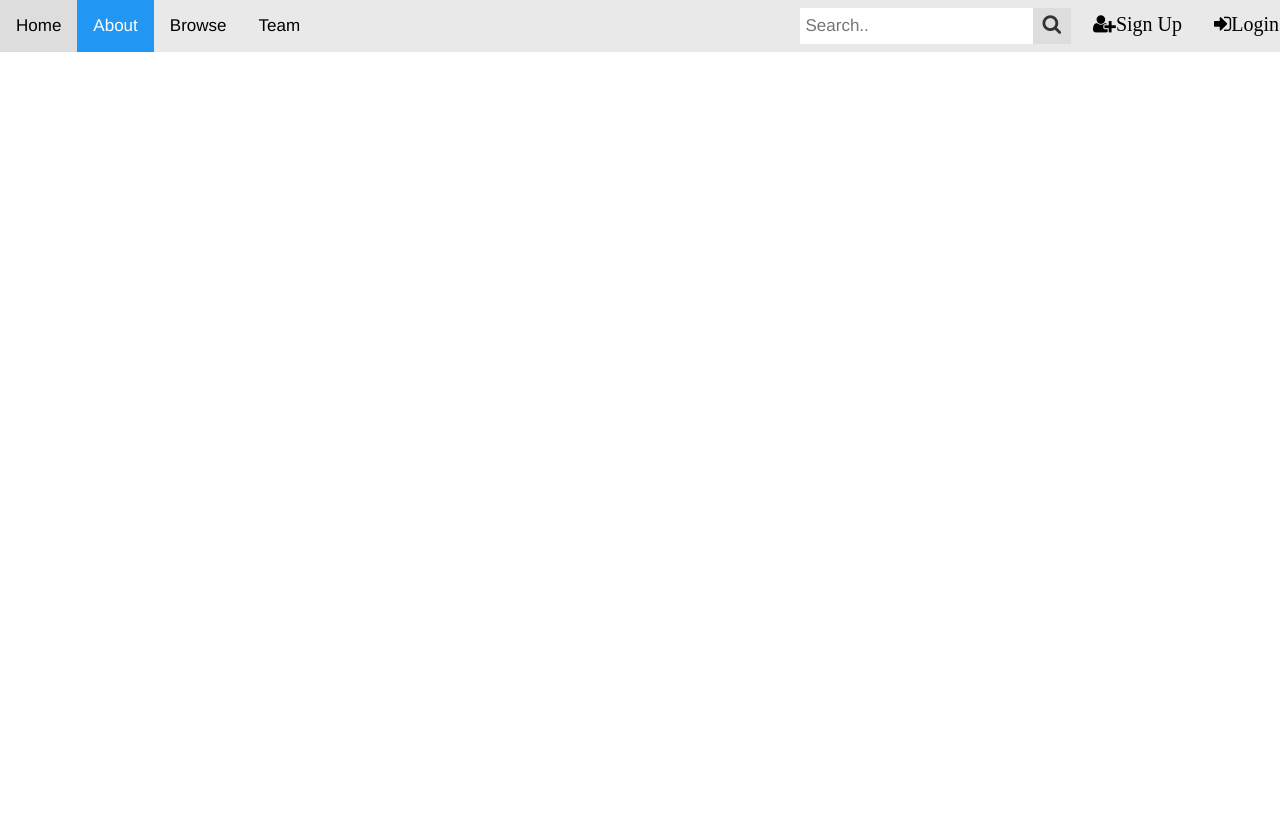
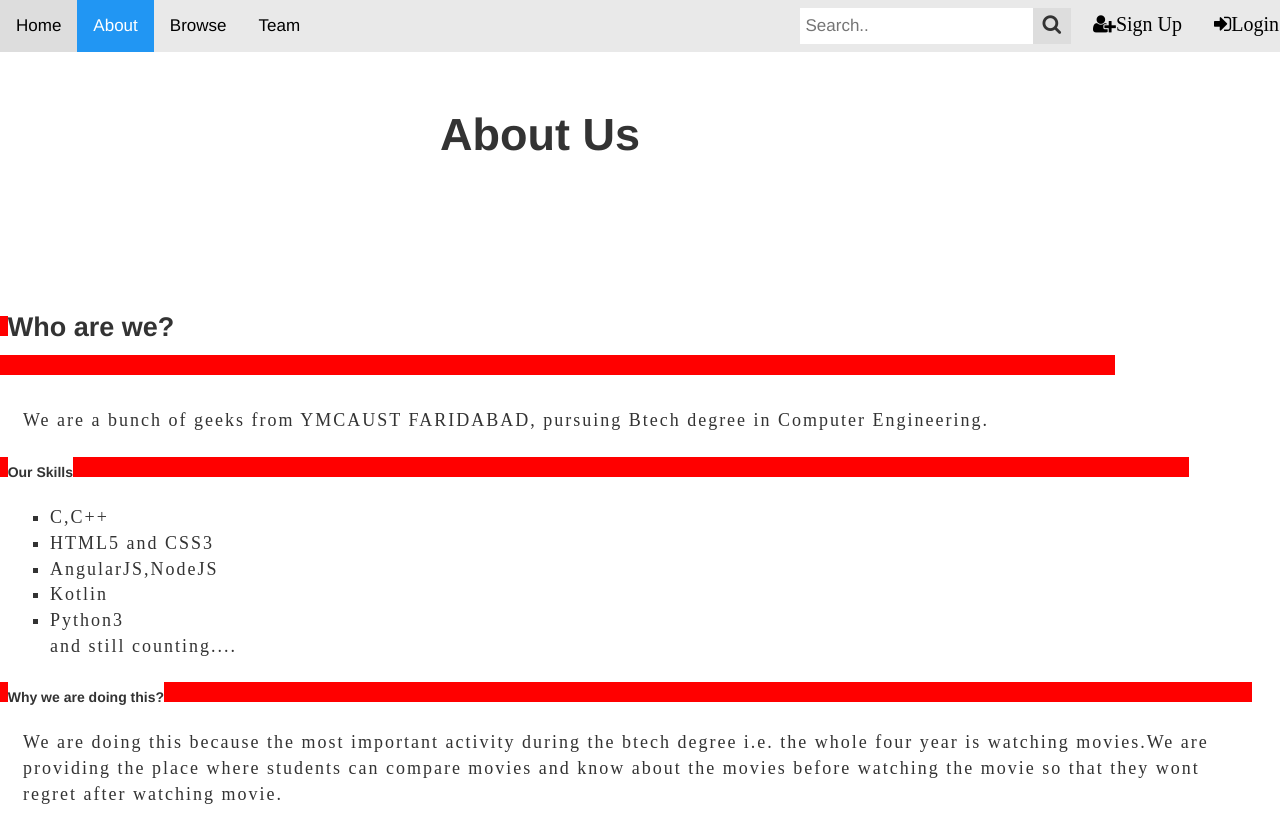
Before and after one commit to hack-throne/Movie-Frontend, a plain HTML site: page about.html in a window 1280 px wide. Before the commit the page ends 800 px from the top, so only its background shows below. Drawn offline with nearby package versions, Linux system fonts and the light colour scheme.

Commit message:
About Us page
not able to change 2 out of the 3 headings .
donno why...

```diff
--- a/about.html
+++ b/about.html
@@ -28,6 +28,30 @@
   </div>
 
 </div>
+<div class="about-us-heading">
+<strong>About Us</strong>
+</div>
+<div class="who-are-we-heading"><div class="line-summary"></div><strong>Who are we?</strong><div class="line-summary4"></div>
+  <div class="who-are-we">
+  We are a bunch of geeks from YMCAUST FARIDABAD, pursuing Btech degree in Computer Engineering.
+  </div>
+</div>
+<div class="our-skills-heading"><div class="line-summary"></div><strong>Our Skills</strong><div class="line-summary5"></div>
+  <ul class="skills-list">
+    <li>C,C++</li>
+    <li>HTML5 and CSS3</li>
+    <li>AngularJS,NodeJS</li>
+    <li>Kotlin</li>
+    <li>Python3</li>
+    and still counting....
+  </ul>
+</div>
+<div class="why-we-are-doing-this-heading"><div class="line-summary"></div><strong>Why we are doing this?</strong><div class="line-summary6"></div>
+  <div class="why-we-are-doing-this">
+  We are doing this because the most important activity during the btech degree i.e. the whole four year is watching movies.We are providing the place where students can compare movies and know about the movies before watching the movie so that they wont regret after watching movie.
+  </div>
+</div>
+
 
 </body>
 </html>
--- a/style5.css
+++ b/style5.css
@@ -563,3 +563,74 @@ input[type=submit]:hover {
   padding: 20px;
   font-size: 30px;
 }
+
+/*ABOUT US PAGE*/
+
+.about-us-heading {
+float:right;
+font-size:45px;
+  margin-right:50%;
+margin-top: 4%;}
+
+.who-are-we-heading{
+margin-top: 20%;
+
+font-size:27px;}
+
+
+.line-summary4{
+  display:inline-block;
+  width:87.14%;
+    height:20px;
+    background-color:#f00;}
+
+.who-are-we{
+margin-top:20px;
+font-size:18px;
+padding:3px;
+margin:20px;
+font-family:univers;
+letter-spacing: 2px;}
+}
+
+.our-skills-heading{
+margin-top: 15%;
+font-size:27px;}
+
+
+.line-summary5{
+  display:inline-block;
+  width:87.2%;
+    height:20px;
+    background-color:#f00;}
+
+.skills-list{
+list-style-type:square;
+margin-top:20px;
+font-size:18px;
+padding:3px 3px 3px 30px;
+margin:20px;
+font-family:univers;
+letter-spacing: 2px;}
+}
+
+.why-we-are-doing-this-heading{
+margin-top: 15%;
+
+font-size:27px;}
+
+
+.line-summary6{
+  display:inline-block;
+  width:85%;
+    height:20px;
+    background-color:#f00;}
+
+.why-we-are-doing-this{
+margin-top:20px;
+font-size:18px;
+padding:3px;
+margin:20px;
+font-family:univers;
+letter-spacing: 2px;}
+}
```
